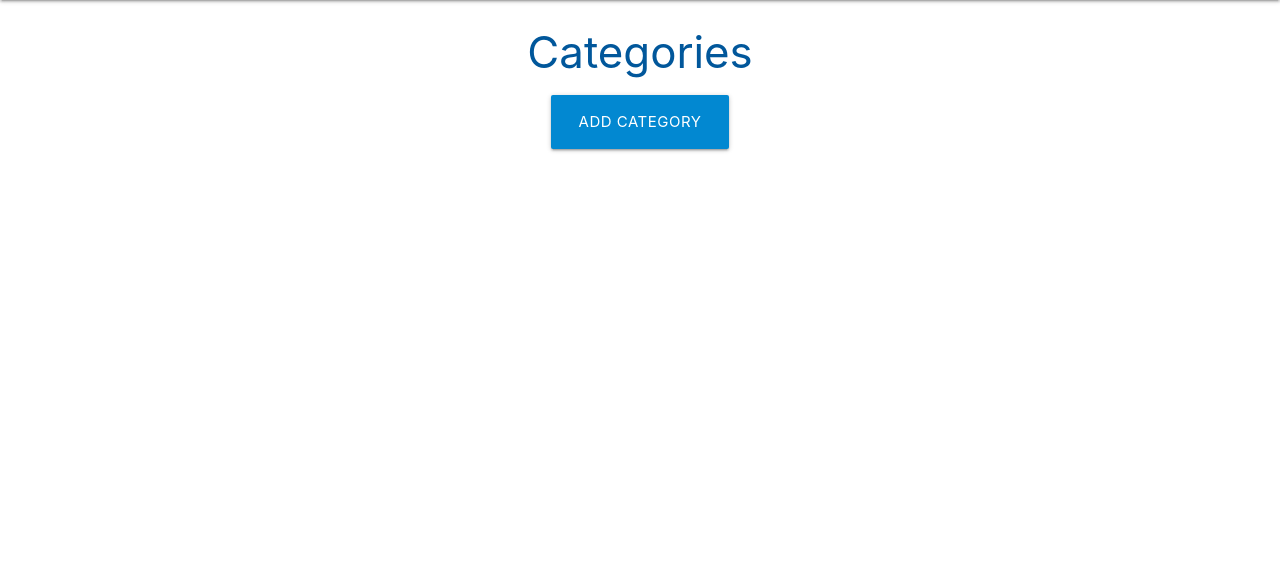
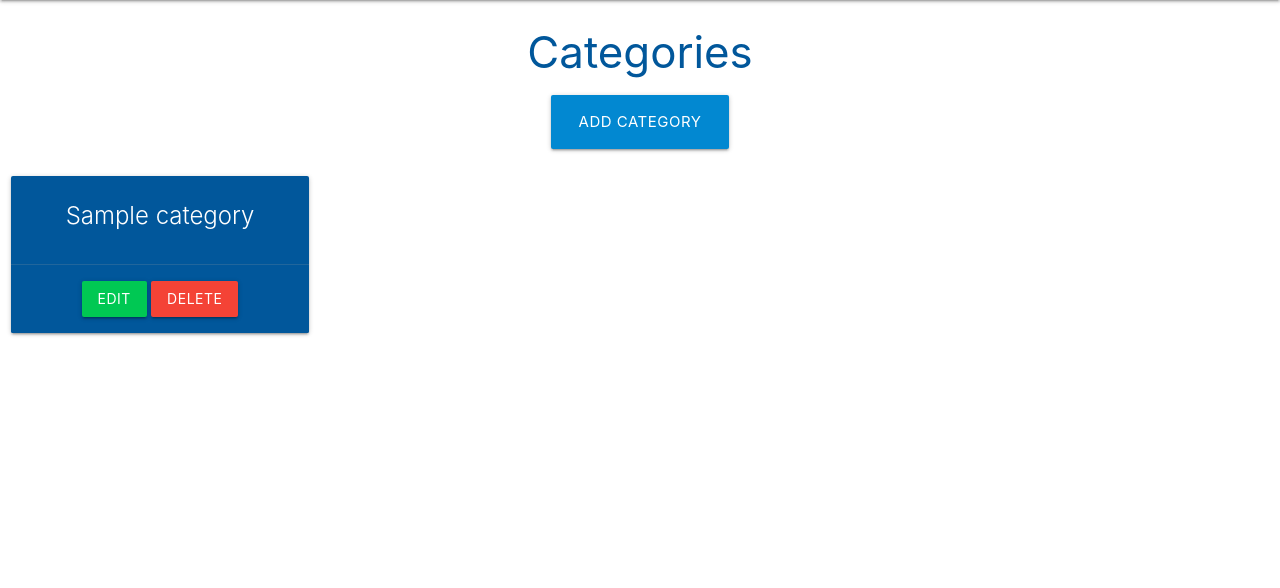
Before and after one commit to halfpintutopia/ci-task-manager-walkthrough, a Flask app: page /categories in a window 1280 px wide. Shown: the part 64-652 px from the top of the page. Run offline with Flask 3, Linux system fonts and the light colour scheme; tables that the repository leaves empty hold one stand-in row (values such as "Sample post").

Commit message:
Retrieve a list of all categories to display

```diff
--- a/taskmanager/__init__.py
+++ b/taskmanager/__init__.py
@@ -8,7 +8,6 @@ if os.path.exists('env.py'):
 app = Flask(__name__)
 app.config['SECRET_KEY'] = os.environ.get('SECRET_KEY')
 app.config['SQLALCHEMY_DATABASE_URI'] = os.environ.get('DB_URL')
-
 db = SQLAlchemy(app)
 
 # Imported here because it relies on the app and db imported first
--- a/taskmanager/routes.py
+++ b/taskmanager/routes.py
@@ -10,7 +10,8 @@ def home():
 
 @app.route('/categories')
 def categories():
-    return render_template('categories.html')
+    categories = list(Category.query.order_by(Category.category_name).all())
+    return render_template('categories.html', categories=categories)
 
 
 @app.route('/add_category', methods=['GET', 'POST'])
--- a/taskmanager/templates/categories.html
+++ b/taskmanager/templates/categories.html
@@ -7,8 +7,24 @@
         <div class="col s12 center-align">
             <a href="{{ url_for('add_category') }}"
                class="btn-large light-blue darken-2">Add Category
-{#                <i class="material-icons">add</i>#}
+                {#                <i class="material-icons">add</i>#}
             </a>
         </div>
     </div>
+
+    <div class="row">
+        {% for category in categories %}
+            <div class="col s12 m6 l3">
+                <div class="card light-blue darken-4 center-align">
+                    <div class="card-content white-text">
+                        <span class="card-title">{{ category.category_name }}</span>
+                    </div>
+                    <div class="card-action">
+                        <a class="btn green accent-4" href="#">Edit</a>
+                        <a class="btn red" href="#">Delete</a>
+                    </div>
+                </div>
+            </div>
+        {% endfor %}
+    </div>
 {% endblock %}
```
